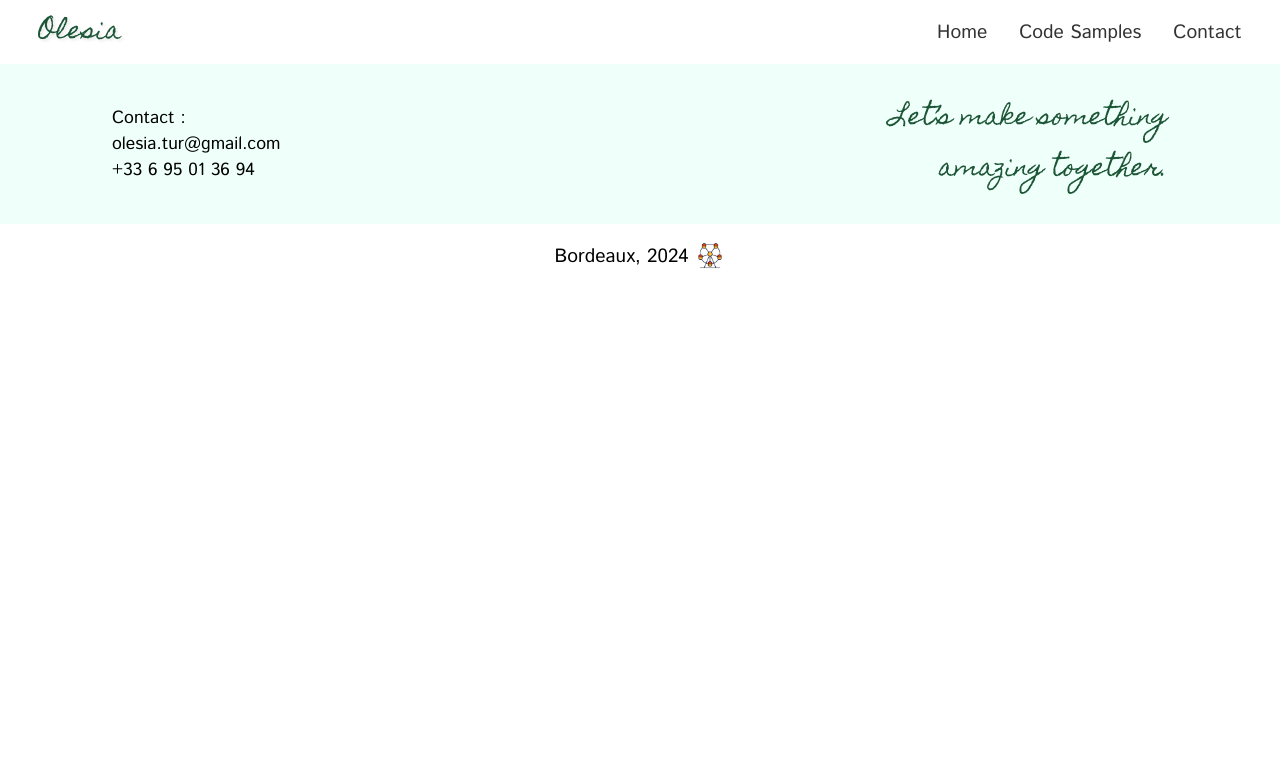
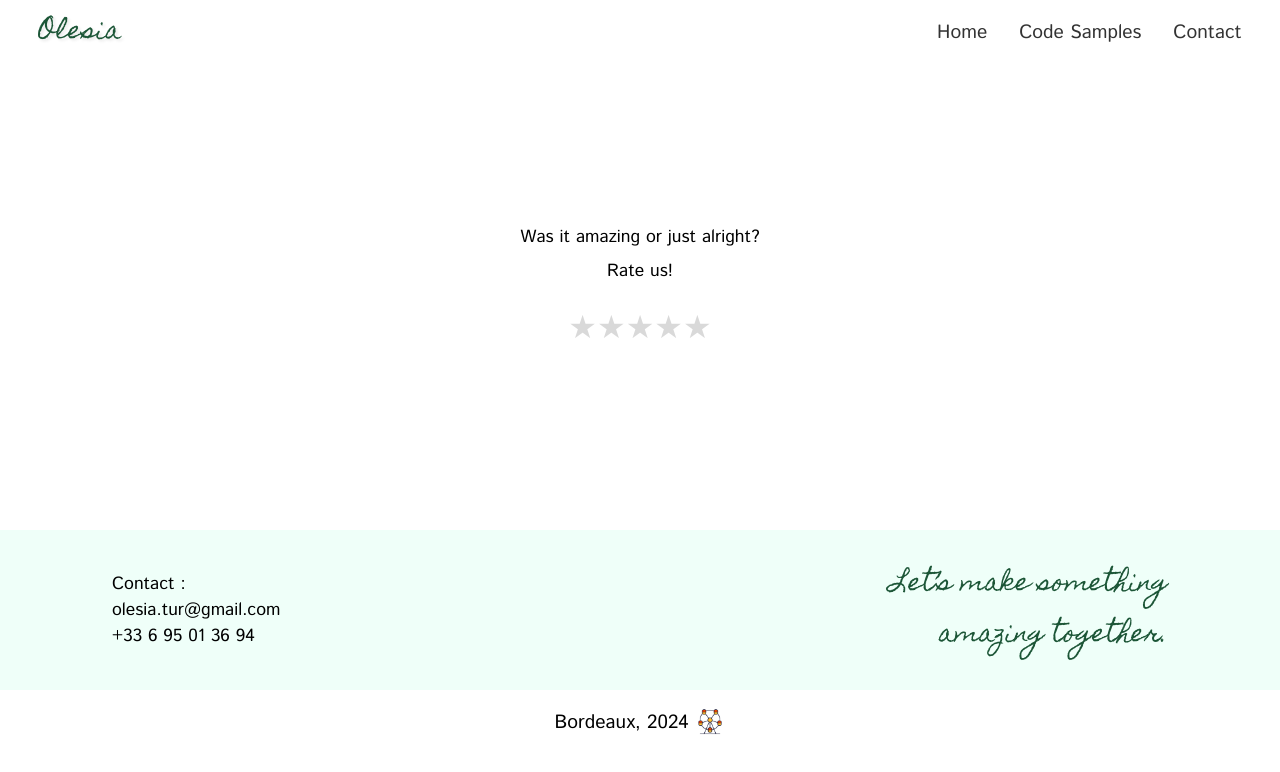
Before and after one commit to Nevalyashka09/nevalyashka09.github.io, a React (Create React App) app: page /test in a window 1280 px wide. Shown: the top 772 px of the page. Built offline with nearby package versions, Linux system fonts and the light colour scheme.

Commit message:
star rating component

```diff
--- a/src/App.js
+++ b/src/App.js
@@ -6,6 +6,7 @@ import ContactSection from "./portfolioComponents/ContactSection";
 import HomePage from "./pages/HomePage";
 import ContactPage from "./pages/ContactPage";
 import CodeSamples from "./pages/CodeSamples";
+import TestPage from "./pages/TestPage";
 
 const App = () => {
   return (
@@ -16,6 +17,7 @@ const App = () => {
           <Route path="/" element={<HomePage />} />
           <Route path="/code-samples" element={<CodeSamples />} />
           <Route path="/contact" element={<ContactPage />} />
+          <Route path="/test" element={<TestPage />} />
         </Routes>
         <ContactSection />
         <Footer />
--- a/src/data/codeSamplesData.ts
+++ b/src/data/codeSamplesData.ts
@@ -1,4 +1,5 @@
 import video from "../images/videos/sampleVideoTest.mov";
+import starRatingVideo from "../images/videos/starRating.mov";
 
 export interface CodeSample {
   name: string;
@@ -9,42 +10,102 @@ export interface CodeSample {
 
 export const codeSamples: CodeSample[] = [
   {
-    name: "Slider",
-    description: "Simple and easy to use slider",
-    video: video,
-    codeText: `export default CodeSamples; import React from "react";
-import "../styles/codeSamples.scss";
-import LightBlueRectangularHeader from "../portfolioComponents/LightBlueRectangularHeader";
-import SampleCard from "../portfolioComponents/SampleCard";
-import video from "../images/videos/sampleVideoTest.mov";
+    name: "Star Rating",
+    description:
+      "This simple feature allows users to provide quick feedback with just a click.",
+    video: starRatingVideo,
+    codeText: `import React, { useState } from "react";
 
-const CodeSamples = () => {
+const getResponseMessage = (rating: number): string => {
+  switch (rating) {
+    case 5:
+      return "Thank you for the 5 stars! We're thrilled you had an amazing experience!";
+    case 4:
+      return "Thanks for the 4 stars! We’re so glad you enjoyed your time!";
+    case 3:
+      return "You rated us 3 stars! Not bad, but we aim to improve! ";
+    case 2:
+      return "You rated us 2 stars. Ouch, we need to do better!";
+    case 1:
+      return "You rated us 1 star. Oh no! We’ll work hard to make it right!";
+    default:
+      return "";
+  }
+};
+
+const StarRating: React.FC = () => {
+  const [rating, setRating] = useState<number>(0);
+  const [hover, setHover] = useState<number>(0);
+
+  const handleClick = (value: number) => {
+    setRating(value);
+  };
+
+  const handleMouseEnter = (value: number) => {
+    setHover(value);
+  };
+
+  const handleMouseLeave = (): void => {
+    setHover(0);
+  };
+
+  const styles = {
+    text: {
+      fontSize: "1.1rem",
+      fontFamily: "istokWeb",
+    },
+    starsRatingContainer: {
+      display: "flex",
+      justifyContent: "center",
+      alignItems: "center",
+      flexDirection: "column" as const,
+      gap: "1.5rem",
+      margin: "10rem",
+    },
+    textContainer: {
+      display: "flex",
+      justifyContent: "center",
+      alignItems: "center",
+      flexDirection: "column" as const,
+      gap: "0.5rem",
+    },
+    starContainer: {
+      display: "flex",
+      justifyContent: "center",
+      cursor: "pointer",
+    },
+  };
+
   return (
-    <div>
-      <LightBlueRectangularHeader
-        text="My Code Samples"
-        font="istokWeb"
-        fontSize="2.5rem"
-      />
-      <div className="aboutCodeSamplesContainer">
-        <p className="p-istok">
-          Welcome to my personal React component library! Click on any card to
-          enlarge it, view the code, or download the complete React component
-          along with its styles.
-        </p>
+    <div style={styles.starsRatingContainer}>
+      <div style={styles.textContainer}>
+        <p style={styles.text}>Was it amazing or just alright?</p>
+        <p style={styles.text}>Rate us!</p>
       </div>
-      <div className="cardsContainer">
-        <SampleCard
-          sampleName="Slider"
-          sampleDescription="Simple and easy to use slider"
-          video={video}
-        />
+      <div style={styles.starContainer}>
+        {[...Array(5)].map((_, index) => {
+          const starValue = index + 1;
+          return (
+            <span
+              key={index}
+              style={{
+                fontSize: "2rem",
+                color: starValue <= (hover || rating) ? "#FAE843" : "#D9D9D9",
+              }}
+              onClick={() => handleClick(starValue)}
+              onMouseEnter={() => handleMouseEnter(starValue)}
+              onMouseLeave={handleMouseLeave}
+            >
+              ★
+            </span>
+          );
+        })}
       </div>
+      <p style={styles.text}>{getResponseMessage(rating)}</p>
     </div>
   );
 };
-
-export default CodeSamples;
+export default StarRating;
 `,
   },
   {
@@ -82,7 +143,6 @@ const CodeSamples = () => {
     </div>
   );
 };
-
 export default CodeSamples;
 `,
   },
--- /dev/null
+++ b/src/pages/TestPage.js
@@ -0,0 +1,12 @@
+import React from "react";
+import StarRating from "../portfolioComponents/StarRating";
+
+const TestPage = () => {
+  return (
+    <div>
+      <StarRating />
+    </div>
+  );
+};
+
+export default TestPage;
--- a/src/portfolioComponents/SampleCard.tsx
+++ b/src/portfolioComponents/SampleCard.tsx
@@ -111,6 +111,16 @@ const SampleCard: React.FC<SampleCardProps> = ({
                     {codeText}
                   </SyntaxHighlighter>
                 </div>
+                <div
+                  style={{
+                    display: "flex",
+                    flexDirection: "column",
+                    justifyContent: "center",
+                    alignItems: "center",
+                    gap: "2rem",
+                    marginLeft: "1.5rem",
+                  }}
+                >
                   <p style={styles.openedNameText}>{sampleName}</p>
                   <p
                     style={{
@@ -121,6 +131,7 @@ const SampleCard: React.FC<SampleCardProps> = ({
                   >
                     {sampleDescription}
                   </p>
+                </div>
               </div>
             )}
             <button style={styles.closeButton} onClick={handleCloseModal}>
--- /dev/null
+++ b/src/portfolioComponents/StarRating.tsx
@@ -0,0 +1,93 @@
+import React, { useState } from "react";
+
+const getResponseMessage = (rating: number): string => {
+  switch (rating) {
+    case 5:
+      return "Thank you for the 5 stars! We're thrilled you had an amazing experience!";
+    case 4:
+      return "Thanks for the 4 stars! We’re so glad you enjoyed your time!";
+    case 3:
+      return "You rated us 3 stars! Not bad, but we aim to improve! ";
+    case 2:
+      return "You rated us 2 stars. Ouch, we need to do better!";
+    case 1:
+      return "You rated us 1 star. Oh no! We’ll work hard to make it right!";
+    default:
+      return "";
+  }
+};
+
+const StarRating: React.FC = () => {
+  const [rating, setRating] = useState<number>(0);
+  const [hover, setHover] = useState<number>(0);
+
+  const handleClick = (value: number) => {
+    setRating(value);
+  };
+
+  const handleMouseEnter = (value: number) => {
+    setHover(value);
+  };
+
+  const handleMouseLeave = (): void => {
+    setHover(0);
+  };
+
+  const styles = {
+    text: {
+      fontSize: "1.1rem",
+      fontFamily: "istokWeb",
+    },
+    starsRatingContainer: {
+      display: "flex",
+      justifyContent: "center",
+      alignItems: "center",
+      flexDirection: "column" as const,
+      gap: "1.5rem",
+      margin: "10rem",
+    },
+    textContainer: {
+      display: "flex",
+      justifyContent: "center",
+      alignItems: "center",
+      flexDirection: "column" as const,
+      gap: "0.5rem",
+    },
+    starContainer: {
+      display: "flex",
+      justifyContent: "center",
+      cursor: "pointer",
+    },
+  };
+
+  return (
+    <div style={styles.starsRatingContainer}>
+      <div style={styles.textContainer}>
+        <p style={styles.text}>Was it amazing or just alright?</p>
+        <p style={styles.text}>Rate us!</p>
+      </div>
+      <div style={styles.starContainer}>
+        {[...Array(5)].map((_, index) => {
+          const starValue = index + 1;
+          return (
+            <span
+              key={index}
+              style={{
+                fontSize: "2rem",
+                color: starValue <= (hover || rating) ? "#FAE843" : "#D9D9D9",
+              }}
+              onClick={() => handleClick(starValue)}
+              onMouseEnter={() => handleMouseEnter(starValue)}
+              onMouseLeave={handleMouseLeave}
+            >
+              ★
+            </span>
+          );
+        })}
+      </div>
+      <p style={styles.text}>{getResponseMessage(rating)}</p>
+    </div>
+  );
+};
+
+export default StarRating;
```
Also changed, not shown: 1 other file (tests, documents, lock files or other folders). Lines whose indentation alone changed are shown as unchanged.
